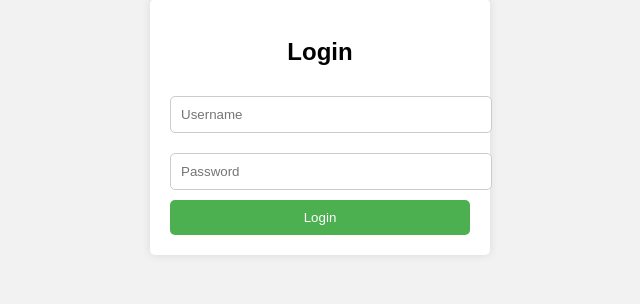
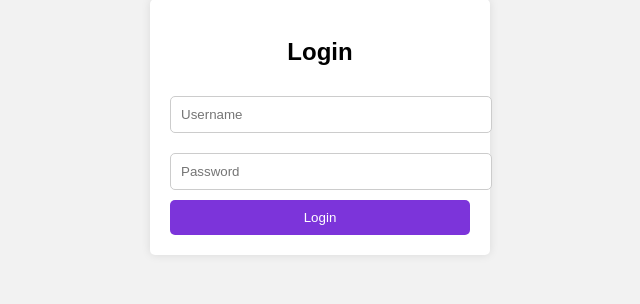
Before and after one commit to GariFFon/Planning-Dashboard, a PHP site: page /Login.html in a window 1280 px wide. Shown: the part 273-577 px from the top of the page, without its empty margins (320-960 px from the left). Run offline with PHP 8.4, Linux system fonts and the light colour scheme.

Commit message:
Update Login.css

```diff
--- a/Login.css
+++ b/Login.css
@@ -29,7 +29,7 @@ body {
 .login-container button {
     width: 100%;
     padding: 10px;
-    background-color: #4CAF50;
+    background-color: #7c34da;
     color: white;
     border: none;
     border-radius: 5px;
```
